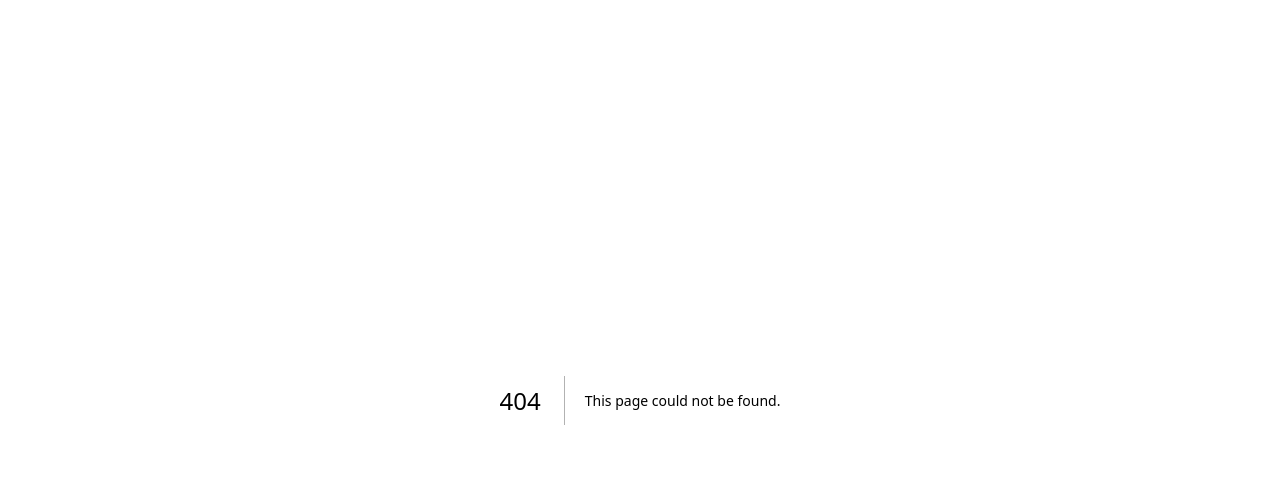
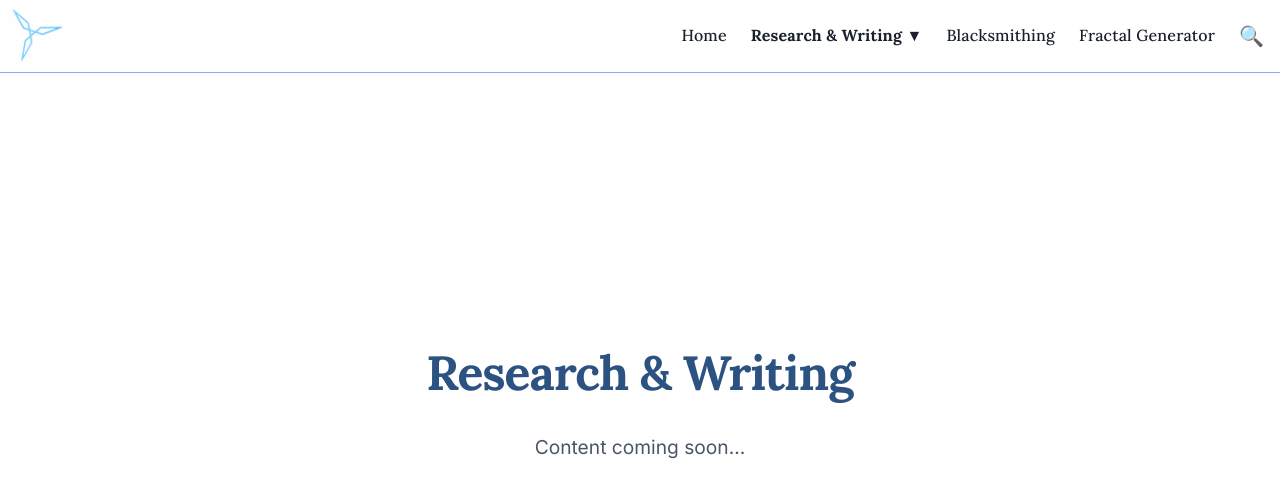
Before and after one commit to kdopenshaw/my-site, a Next.js app: page /writing in a window 1280 px wide. Before the commit this address had no page. Shown: the top 498 px of the page. Built offline with nearby package versions, Linux system fonts and the light colour scheme.

Commit message:
Globalize CSS and add new pages (still empty)

```diff
--- a/pages/index.js
+++ b/pages/index.js
@@ -5,36 +5,29 @@ export default function Home() {
   return (
     <div style={{ minHeight: '100vh', backgroundColor: '#ffffff' }}>
       {/* Navigation Bar */}
-      <nav style={{
-        display: 'flex',
-        alignItems: 'center',
-        justifyContent: 'space-between',
-        padding: '1rem 2rem',
-        backgroundColor: 'white',
-        borderBottom: '1px solid #e0e0e0'
-      }}>
+      <nav className="nav">
         {/* Logo */}
-        <div style={{ color: '#4A90E2', fontSize: '1.5rem', fontWeight: 'bold' }}>
+        <div className="nav-logo">
           <img src="/logo.png" alt="logo" style={{ width: '60px', height: '60px' }} />
         </div>
 
         {/* Navigation Links */}
-        <div style={{ display: 'flex', gap: '2rem', alignItems: 'center' }}>
-          <Link href="/" style={{ textDecoration: 'none', color: '#333', fontWeight: '500' }}>
+        <div className="nav-links">
+          <Link href="/" className="nav-link active">
             Home
           </Link>
           <div style={{ position: 'relative' }}>
-            <span style={{ color: '#333', fontWeight: '500', cursor: 'pointer' }}>
-              Research & Writing ▼
-            </span>
+            <Link href="/writing" className="nav-link">
+              Research & Writing
+            </Link>
           </div>
-          <Link href="/blacksmithing" style={{ textDecoration: 'none', color: '#333', fontWeight: '500' }}>
+          <Link href="/blacksmithing" className="nav-link">
             Blacksmithing
           </Link>
-          <Link href="/fractals" style={{ textDecoration: 'none', color: '#333', fontWeight: '500' }}>
+          <Link href="/fractals" className="nav-link">
             Fractal Generator
           </Link>
-          <div style={{ color: '#333', fontSize: '1.2rem', cursor: 'pointer' }}>
+          <div className="search-icon">
             🔍
           </div>
         </div>
@@ -45,14 +38,14 @@ export default function Home() {
         display: 'flex',
         alignItems: 'center',
         justifyContent: 'space-between',
-        maxWidth: '1200px',
+        maxWidth: '1400px',
         margin: '0 auto',
-        padding: '0rem 14%'
+        padding: '0rem 10%'
       }}>
         {/* Left Content */}
         <div style={{ flex: 1, minWidth: '50%', padding: '0rem 1rem' }}>
           <h1 style={{
-            fontSize: '3.5rem',
+            fontSize: '3rem',
             color: '#2c5282',
             marginBottom: '1rem',
             fontWeight: 'bold'
@@ -61,7 +54,7 @@ export default function Home() {
           </h1>
 
           <p style={{
-            fontSize: '1.2rem',
+            fontSize: '1rem',
             color: '#4a5568',
             marginBottom: '1rem',
             lineHeight: '1.6'
@@ -70,7 +63,7 @@ export default function Home() {
           </p>
 
           <p style={{
-            fontSize: '1.1rem',
+            fontSize: '1rem',
             color: '#4a5568',
             marginBottom: '1rem',
             lineHeight: '1.6'
@@ -85,7 +78,7 @@ export default function Home() {
 
         {/* Right Content - Fractal Background */}
         <div style={{ flex: 1, padding: '0rem 1rem' }}>
-          <img src="/julia_0.2841_notext.png" alt="fractal" style={{ width: '100%', height: '100%' }} />
+          <img src="/julia_0.2841_notext.png" alt="fractal" style={{ width: '90%', height: '90%' }} />
         </div>
       </div>
     </div>
--- /dev/null
+++ b/pages/writing.js
@@ -0,0 +1,66 @@
+// pages/writing.js - Writing and Works page
+import Link from 'next/link'
+
+export default function Writing() {
+  return (
+    <div style={{ minHeight: '100vh', backgroundColor: '#ffffff' }}>
+      {/* Navigation Bar */}
+      <nav className="nav">
+        {/* Logo */}
+        <div className="nav-logo">
+          <img src="/logo.png" alt="logo" style={{ width: '60px', height: '60px' }} />
+        </div>
+
+        {/* Navigation Links */}
+        <div className="nav-links">
+          <Link href="/" className="nav-link">
+            Home
+          </Link>
+          <div style={{ position: 'relative' }}>
+            <span className="nav-link active" style={{ cursor: 'pointer' }}>
+              Research & Writing ▼
+            </span>
+          </div>
+          <Link href="/blacksmithing" className="nav-link">
+            Blacksmithing
+          </Link>
+          <Link href="/fractals" className="nav-link">
+            Fractal Generator
+          </Link>
+          <div className="search-icon">
+            🔍
+          </div>
+        </div>
+      </nav>
+
+      {/* Main Content */}
+      <div style={{
+        display: 'flex',
+        alignItems: 'center',
+        justifyContent: 'center',
+        maxWidth: '1400px',
+        margin: '0 auto',
+        padding: '0rem 10%',
+        minHeight: 'calc(100vh - 120px)'
+      }}>
+        <div style={{ textAlign: 'center' }}>
+          <h1 style={{
+            fontSize: '3rem',
+            color: '#2c5282',
+            marginBottom: '2rem',
+            fontWeight: 'bold'
+          }}>
+            Research & Writing
+          </h1>
+          <p style={{
+            fontSize: '1.2rem',
+            color: '#4a5568',
+            marginBottom: '1rem'
+          }}>
+            Content coming soon...
+          </p>
+        </div>
+      </div>
+    </div>
+  )
+}
--- a/styles/globals.css
+++ b/styles/globals.css
@@ -14,7 +14,7 @@
   --text-light: #718096;
   --background: #ffffff;
   --white: #ffffff;
-  --border: #e2e8f0;
+  --border: #7bb4fd;
 
   /* Spacing */
   --spacing-xs: 0.5rem;
@@ -77,7 +77,7 @@ h3 {
 }
 
 p {
-  font-size: var(--text-md);
+  font-size: var(--text-sm);
   color: var(--text-dark);
   margin-bottom: var(--spacing-sm);
   font-family: "Inter", sans-serif;
@@ -89,7 +89,7 @@ p {
   display: flex;
   align-items: center;
   justify-content: space-between;
-  padding: var(--spacing-md) var(--spacing-2xl);
+  padding: var(--spacing-sm) var(--spacing-sm);
   background-color: var(--white);
   border-bottom: 1px solid var(--border);
   max-width: 1400px;
@@ -109,7 +109,7 @@ p {
 
 .nav-links {
   display: flex;
-  gap: var(--spacing-2xl);
+  gap: var(--spacing-md);
   align-items: center;
 }
 
@@ -117,7 +117,7 @@ p {
   text-decoration: none;
   color: var(--text-dark);
   font-weight: 500;
-  font-size: var(--text-sm);
+  font-size: 1rem;
   transition: color 0.2s ease;
   font-family: "Lora", serif;
   display: flex;
@@ -132,13 +132,14 @@ p {
 
 .nav-link.active {
   color: var(--primary-blue);
-  font-weight: 600;
+  font-weight: 700;
 }
 
 .search-icon {
   font-size: var(--text-lg);
   cursor: pointer;
   color: var(--text-dark);
+  font-weight: 700;
 }
 
 /* Button styles */
@@ -213,7 +214,7 @@ p {
   justify-content: space-between;
   min-height: calc(100vh - 120px);
   gap: var(--spacing-2xl);
-  padding: var(--spacing-2xl) 0;
+  padding: var(--spacing-xl) 1rem;
 }
 
 .content-left {
```
Also changed, not shown: pages/blacksmithing.js (added, +66 -0 lines), pages/fractals.js (added, +66 -0 lines), pages/_app.js (renamed from pages/app.js).
